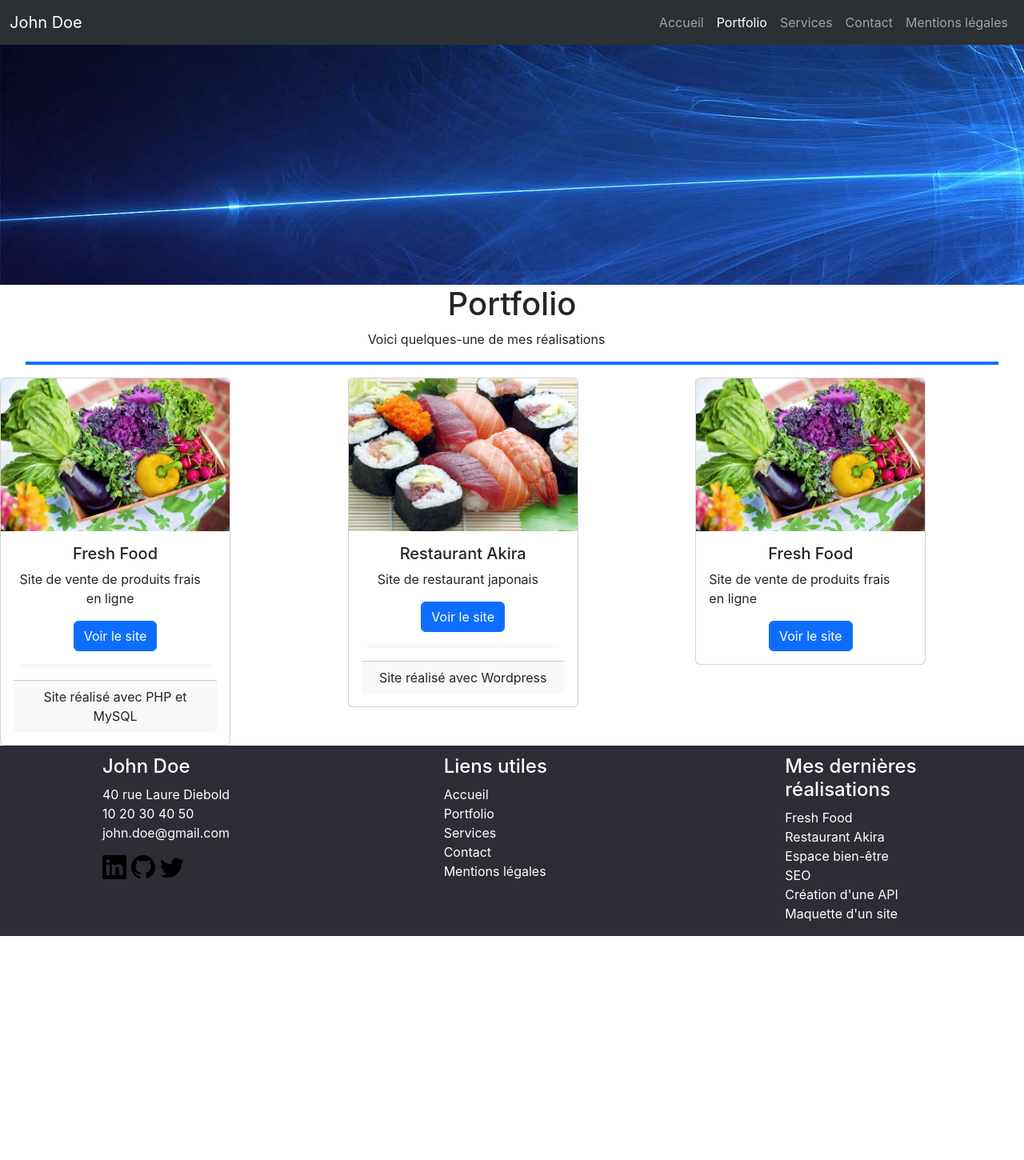
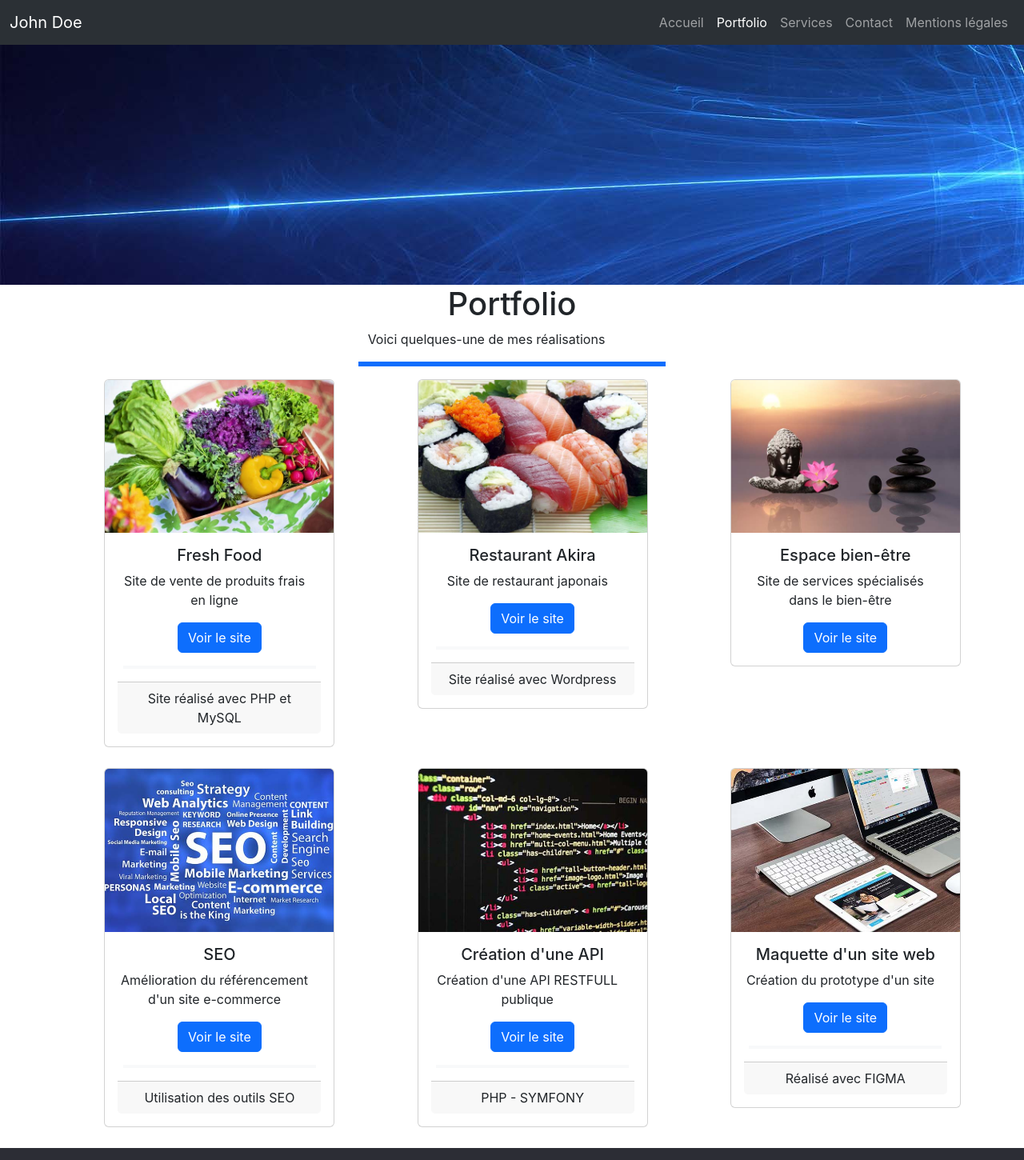
Before and after one commit to Charlotte-82/Regis_Charlotte_CEF_Devoir_5_React, a React (Create React App) app: page /portfolio in a window 1280 px wide. Shown: the top 1450 px of the page at 80% size. Before the commit the page ends 1170 px from the top, so only its background shows below. Built offline with nearby package versions, Linux system fonts and the light colour scheme.

Commit message:
complete portfolio dev session

```diff
--- a/src/assets/css/portfolio.css
+++ b/src/assets/css/portfolio.css
@@ -1,3 +1,3 @@
-.cardline1 {
+.cardline {
   display: flex;
 }
--- a/src/pages/portfolio.js
+++ b/src/pages/portfolio.js
@@ -2,6 +2,10 @@ import React from "react";
 import Banner from "./../assets/img/banner.jpg";
 import Fresh from "./../assets/img/portfolio/fresh-food.jpg";
 import Akira from "./../assets/img/portfolio/restaurant-japonais.jpg";
+import Espace from "./../assets/img/portfolio/espace-bien-etre.jpg";
+import Seo from "./../assets/img/portfolio/seo.jpg";
+import Api from "./../assets/img/portfolio/coder.jpg";
+import Maquette from "./../assets/img/portfolio/screens.jpg";
 
 function Portfolio() {
   return (
@@ -12,9 +16,12 @@ function Portfolio() {
       />
       <h1>Portfolio</h1>
       <p class="text-center">Voici quelques-une de mes réalisations</p>
-      <hr class="border border-primary border-2 opacity-100" />
-      <div className="cardsLine1" class="row">
-        <div class="col md-4">
+      <hr
+        class="border border-primary border-3 opacity-100"
+        style={{ width: "30%" }}
+      />
+      <div className="cardsLine" class="row">
+        <div class="col md-4" style={{ marginLeft: "10%", marginBottom: "2%" }}>
           <div class="card" style={{ width: "18rem" }}>
             <img src={Fresh} class="card-img-top" alt="ensemble de légumes" />
             <div class="card-body">
@@ -32,7 +39,6 @@ function Portfolio() {
             </div>
           </div>
         </div>
-
         <div class="col md-4">
           <div class="card" style={{ width: "18rem" }}>
             <img src={Akira} class="card-img-top" alt="ensemble de sushis" />
@@ -49,17 +55,91 @@ function Portfolio() {
             </div>
           </div>
         </div>
-
         <div class="col md-4">
           <div class="card" style={{ width: "18rem" }}>
-            <img src={Fresh} class="card-img-top" alt="ensemble de légumes" />
+            <img
+              src={Espace}
+              class="card-img-top"
+              alt="statue de Bouddha et agencement zen de cailloux"
+            />
             <div class="card-body">
-              <h5 class="card-title">Fresh Food</h5>
-              <p class="card-text">Site de vente de produits frais en ligne</p>
+              <h5 class="card-title">Espace bien-être</h5>
+              <p class="card-text text-center">
+                Site de services spécialisés dans le bien-être
+              </p>
               <div class="text-center">
                 <a href="#" class="btn btn-primary">
                   Voir le site
                 </a>
+              </div>
+            </div>
+          </div>
+        </div>
+      </div>
+      <div className="cardsLine" class="row">
+        <div class="col md-4" style={{ marginLeft: "10%", marginBottom: "2%" }}>
+          <div class="card" style={{ width: "18rem" }}>
+            <img
+              src={Seo}
+              class="card-img-top"
+              alt="nuage de mots en lien avec le référencement d'un site web"
+            />
+            <div class="card-body">
+              <h5 class="card-title">SEO</h5>
+              <p class="card-text text-center">
+                Amélioration du référencement d'un site e-commerce
+              </p>
+              <div class="text-center">
+                <a href="#" class="btn btn-primary">
+                  Voir le site
+                </a>
+              </div>
+              <hr class="border border-light border-2 opacity-100" />
+              <div class="card-footer">Utilisation des outils SEO</div>
+            </div>
+          </div>
+        </div>
+        <div class="col md-4">
+          <div class="card" style={{ width: "18rem" }}>
+            <img
+              src={Api}
+              class="card-img-top"
+              alt="photo d'écran avec des lignes de code"
+            />
+            <div class="card-body">
+              <h5 class="card-title">Création d'une API</h5>
+              <p class="card-text text-center">
+                Création d'une API RESTFULL publique
+              </p>
+              <div class="text-center">
+                <a href="#" class="btn btn-primary">
+                  Voir le site
+                </a>
+              </div>
+              <hr class="border border-light border-2 opacity-100" />
+              <div class="card-footer">PHP - SYMFONY</div>
+            </div>
+          </div>
+        </div>
+
+        <div class="col md-4">
+          <div class="card" style={{ width: "18rem" }}>
+            <img
+              src={Maquette}
+              class="card-img-top"
+              alt="bureau équipé de deux ordinateurs et d'une tablette"
+            />
+            <div class="card-body">
+              <h5 class="card-title">Maquette d'un site web</h5>
+              <p class="card-text text-center">
+                Création du prototype d'un site
+              </p>
+              <div class="text-center">
+                <a href="#" class="btn btn-primary">
+                  Voir le site
+                </a>
+                <hr class="border border-light border-2 opacity-100" />
+                <div class="card-footer">Réalisé avec FIGMA</div>
               </div>
             </div>
           </div>
```
